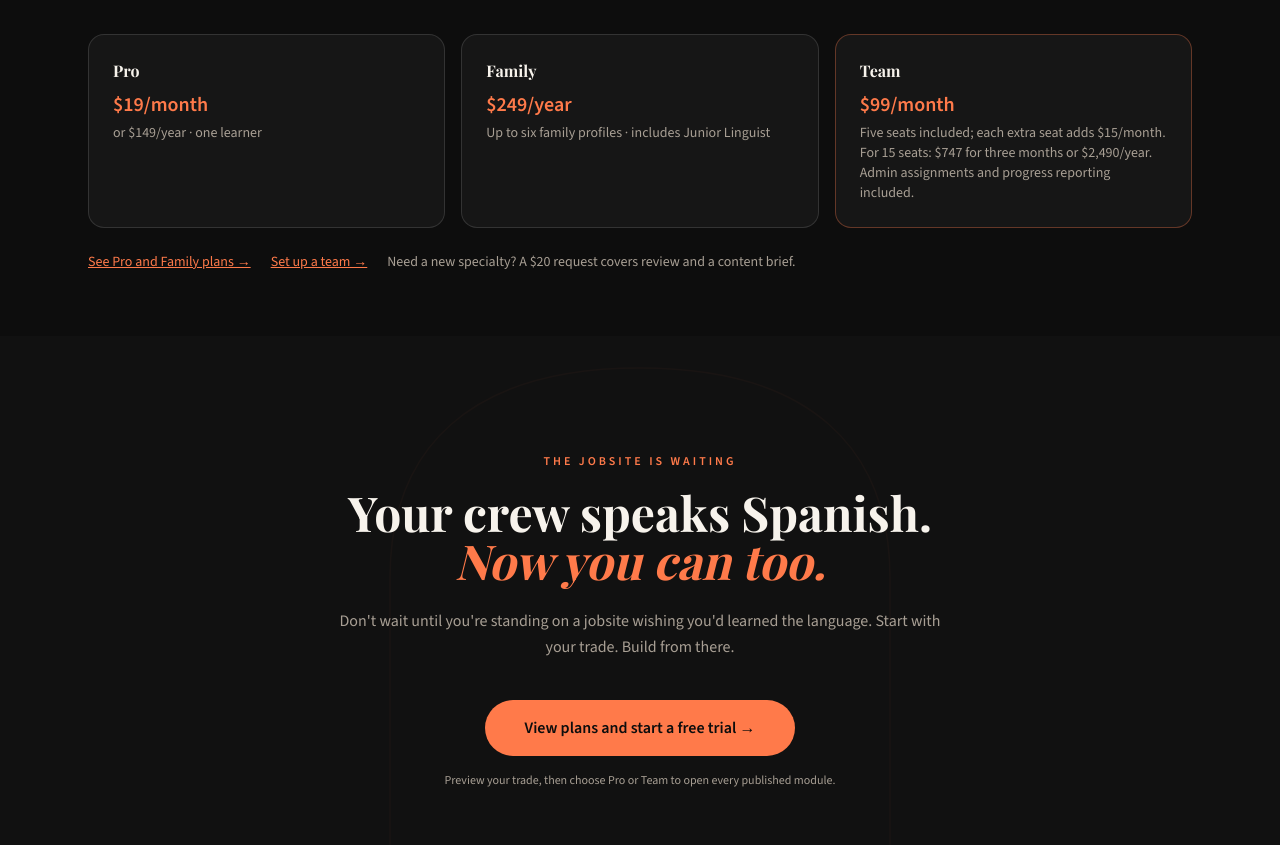
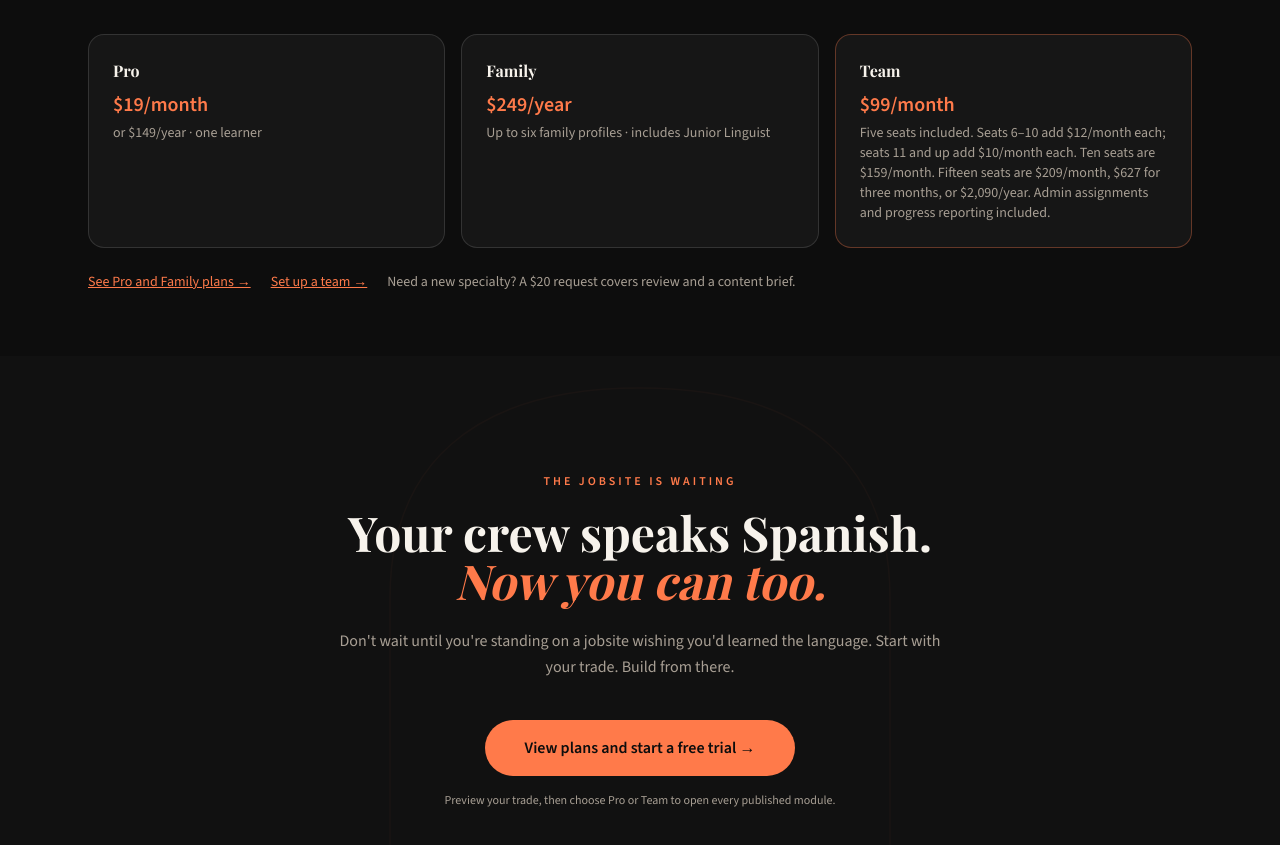
Before and after one commit to adobetoby-maker/language-threshold, a React (Vite) app: page /contractor-spanish in a window 1280 px wide. Shown: the part 6825-7670 px from the top of the page. Built offline with nearby package versions, Linux system fonts and the light colour scheme; no server answers; a web font is replaced by a local one.

Commit message:
Add graduated ten-seat team discount

```diff
--- a/src/components/ProfessionalPlans.tsx
+++ b/src/components/ProfessionalPlans.tsx
@@ -30,8 +30,9 @@ export default function ProfessionalPlans({ accentColor }: { accentColor: string
             <h3 className="font-bold mb-2" style={{ ...displayFont, color: '#F7F3EC' }}>Team</h3>
             <p className="text-xl font-bold" style={{ ...sansFont, color: accentColor }}>$99/month</p>
             <p className="text-sm mt-1" style={{ ...sansFont, color: '#A89F94' }}>
-              Five seats included; each extra seat adds $15/month. For 15 seats: $747 for three
-              months or $2,490/year. Admin assignments and progress reporting included.
+              Five seats included. Seats 6–10 add $12/month each; seats 11 and up add $10/month
+              each. Ten seats are $159/month. Fifteen seats are $209/month, $627 for three months,
+              or $2,090/year. Admin assignments and progress reporting included.
             </p>
           </div>
         </div>
--- a/src/pages/Home.tsx
+++ b/src/pages/Home.tsx
@@ -745,8 +745,8 @@ export default function Home() {
                 </div>
                 <p className="text-sm text-white/45 mb-3">5 learner seats included · Admin dashboard</p>
                 <p className="text-xs text-white/60 mb-5">
-                  Add seats for $15/month each. 15 seats: $249 monthly, $747 for 3 months,
-                  or $2,490 yearly (two months free).
+                  10 seats: $159/month. 15 seats: $209 monthly, $627 for 3 months,
+                  or $2,090 yearly (two months free). Seats 6–10 add $12/month; seats 11+ add $10/month.
                 </p>
 
                 <ul className="space-y-2 mb-7">
```
